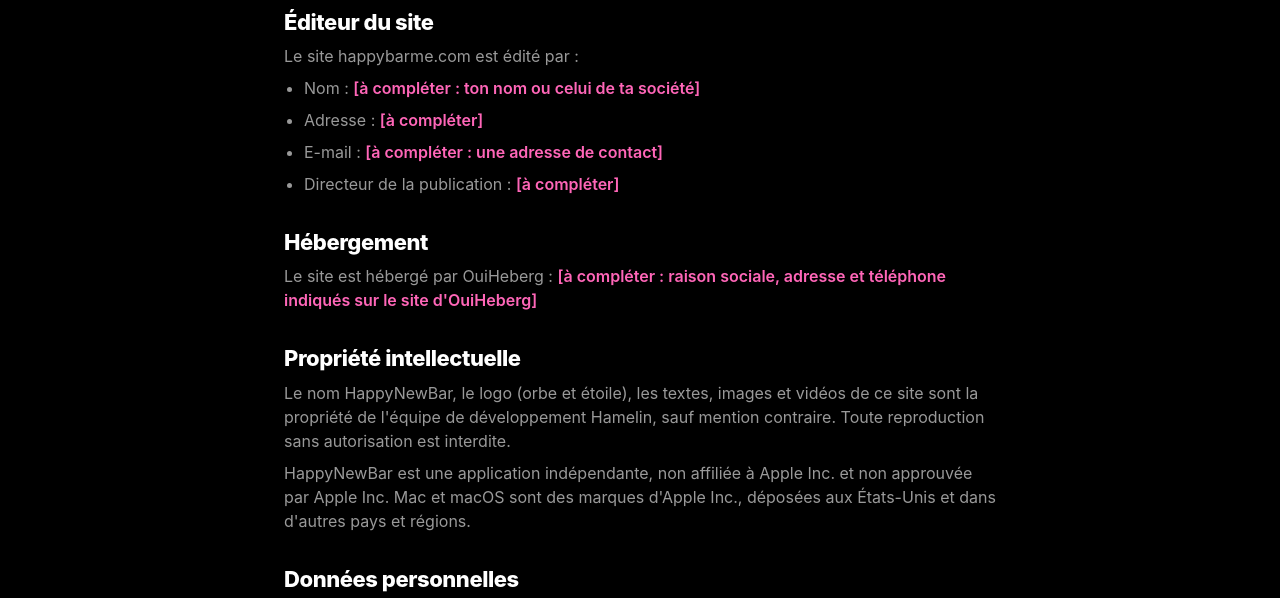
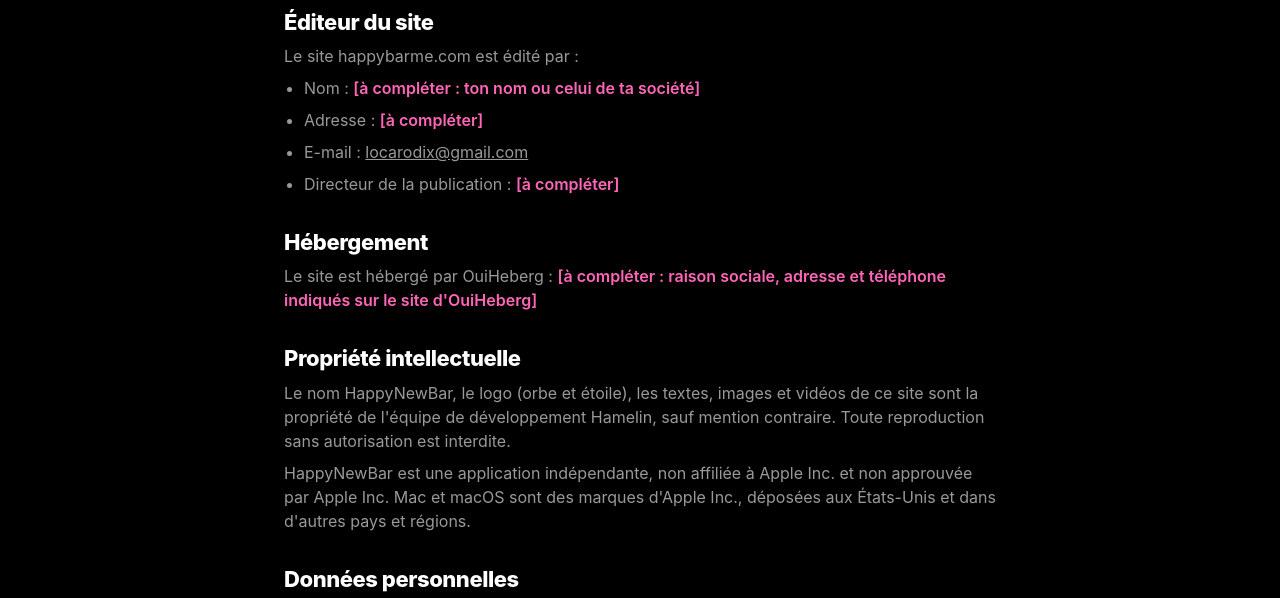
Before and after one commit to dimitrihamelin/happybarme-site, a plain HTML site: page mentions-legales.html in a window 1280 px wide. Shown: the part 199-797 px from the top of the page. Drawn offline with Linux system fonts and the light colour scheme.

Commit message:
Contact : locarodix@gmail.com (support + mentions légales)
Co-Authored-By: Claude Opus 5.5 <noreply@anthropic.com>

```diff
--- a/mentions-legales.html
+++ b/mentions-legales.html
@@ -26,7 +26,7 @@
       <ul>
         <li>Nom : <span class="todo">[à compléter : ton nom ou celui de ta société]</span></li>
         <li>Adresse : <span class="todo">[à compléter]</span></li>
-        <li>E-mail : <span class="todo">[à compléter : une adresse de contact]</span></li>
+        <li>E-mail : <a href="mailto:locarodix@gmail.com">locarodix@gmail.com</a></li>
         <li>Directeur de la publication : <span class="todo">[à compléter]</span></li>
       </ul>
 
```
Also changed, not shown: support/index.html (+1 -1 lines).
